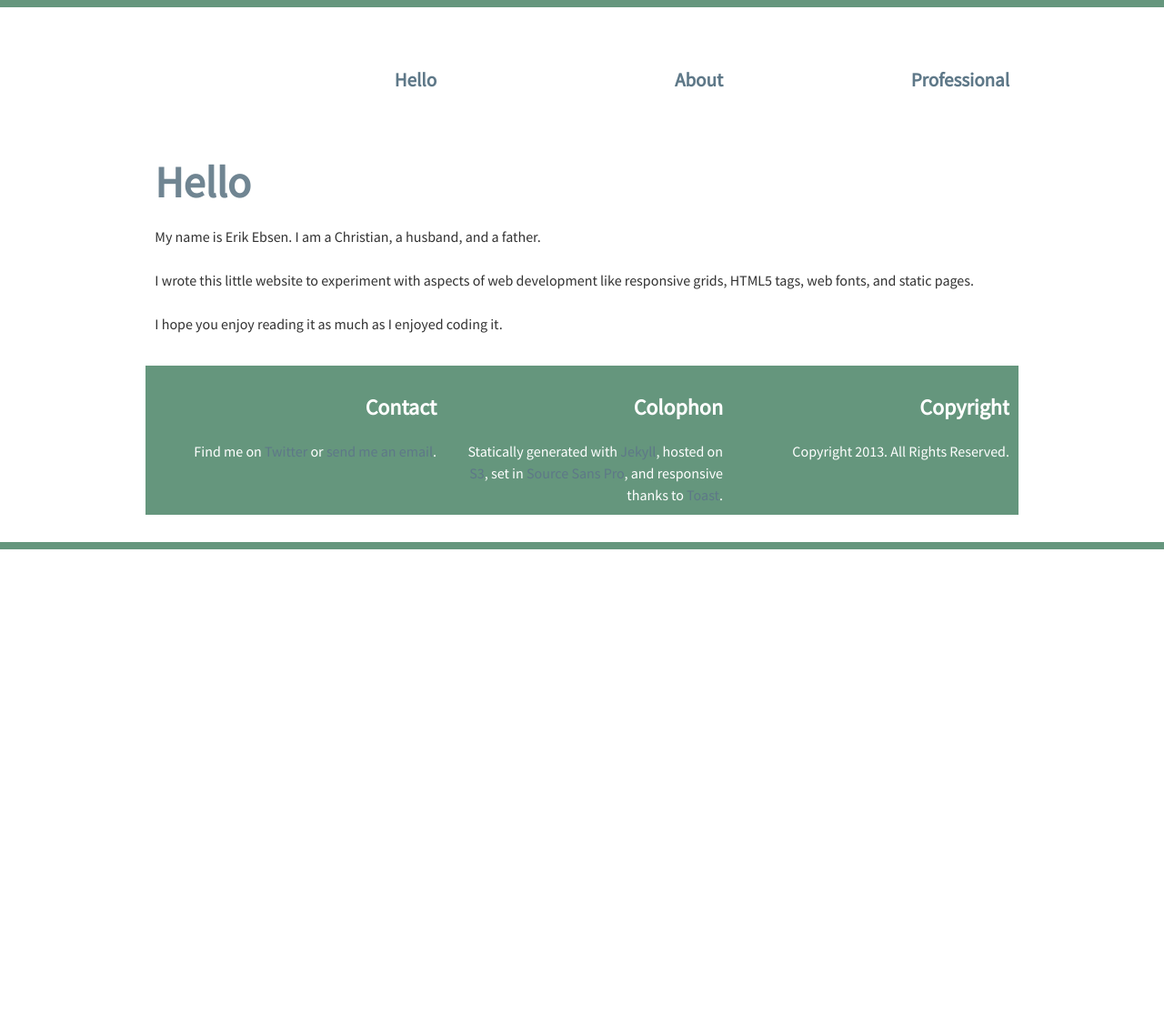
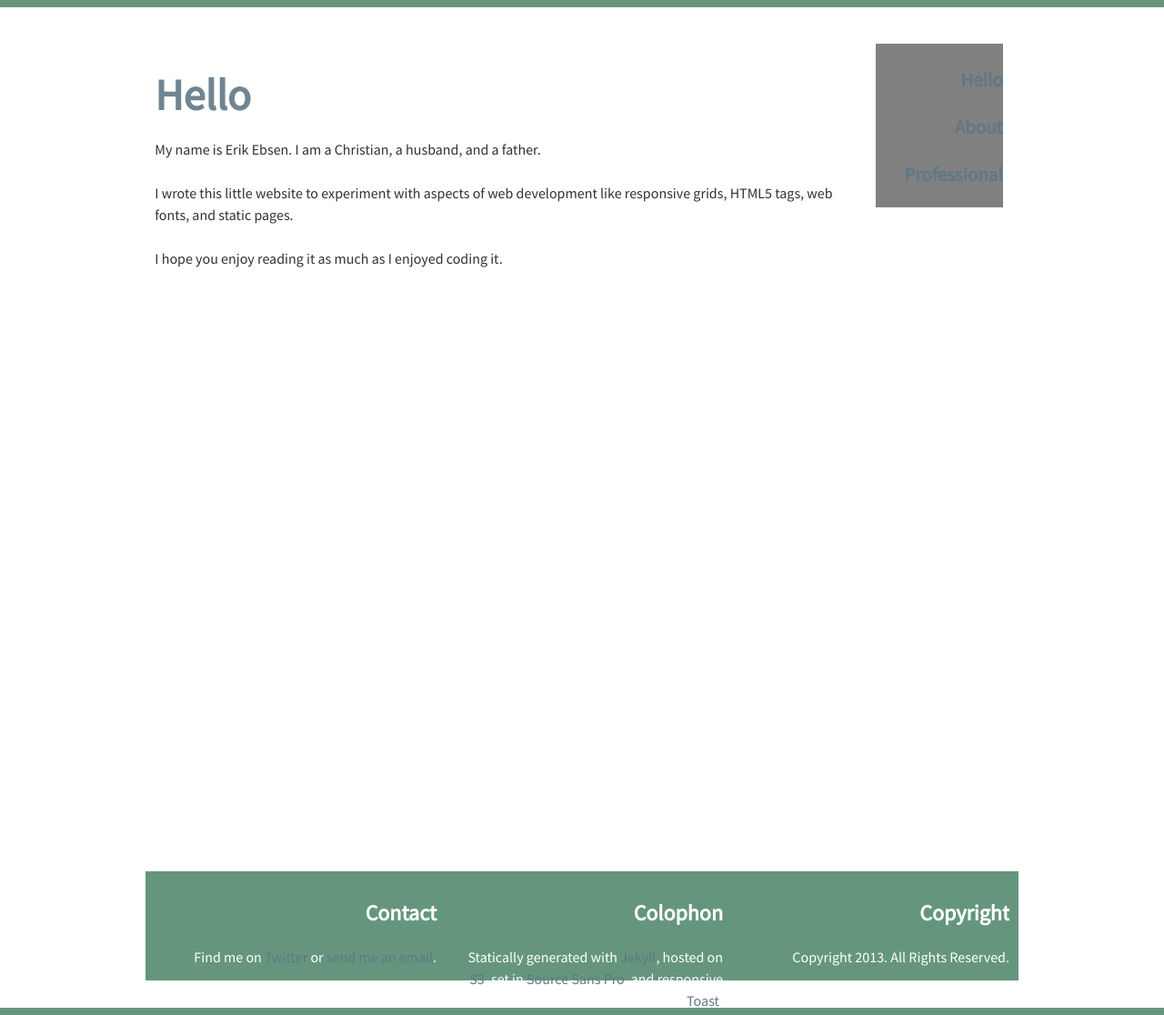
Before and after one commit to ebsen/ebsen.me, a Jekyll site: the page built from index.html, in a window 1280 px wide. Shown: the whole page at 91% size. Built offline with Jekyll 4.4.1, drawn with Linux system fonts in a browser that asks for light colours; before the commit the page ends 900 px from its top, so only the background shows below that.

Commit message:
I dunno. Doesn't really work.

```diff
--- a/_layouts/default.html
+++ b/_layouts/default.html
@@ -13,31 +13,35 @@
 
   <!-- Navigation -->
   <div class="top-bar"></div>
-  <header class="wrap">
-    <ul class="grids">
-      <li class="grid-4"><a href="/"><h4>Hello</h4></a></li>
-      <li class="grid-4"><a href="/about"><h4>About</h4></a></li>
-      <!-- <li class="grid-2"><a href="blog.html">Blog</a></li> -->
-			<li class="grid-4"><a href="/professional"><h4>Professional</h4></a></li>
-    </ul>
-  </header>
 
 	<!-- Body -->
 	<section class="wrap">
 	  <div class="grids">
 				{{ content }}
+				<aside class="grid-2">
+					<a href="/"><h4>Hello</h4></a>
+					<a href="/about"><h4>About</h4></a>
+					<a href="/professional"><h4>Professional</h4></a>
+				</aside>
 	  </div>
+		<div class="spacing"></div>
 	</section>
 
   <!-- Footer -->
   <footer class="wrap">
     <ul class="grids">
-				<li class="grid-one-third"><h3>Contact</h3>
-								Find me on <a href="https://twitter.com/eriklebsen/">Twitter</a> or <a href="mailto:erik.ebsen@me.com">send me an email</a>.</li>
-				<li class="grid-one-third"><h3>Colophon</h3>
-								Statically generated with <a href="http://jekyllrb.com">Jekyll</a>, hosted on <a href="http://aws.amazon.com/s3/">S3</a>, set in <a href="https://github.com/adobe/Source-Sans-Pro">Source Sans Pro</a>, and responsive thanks to <a href="http://daneden.me/toast/">Toast</a>.</li>
-				<li class="grid-one-third"><h3>Copyright</h3>
-								Copyright 2013. All Rights Reserved.</li>
+				<li class="grid-one-third">
+					<h3>Contact</h3>
+					Find me on <a href="https://twitter.com/eriklebsen/">Twitter</a> or <a href="mailto:erik.ebsen@me.com">send me an email</a>.
+				</li>
+				<li class="grid-one-third">
+					<h3>Colophon</h3>
+					Statically generated with <a href="http://jekyllrb.com">Jekyll</a>, hosted on <a href="http://aws.amazon.com/s3/">S3</a>, set in <a href="https://github.com/adobe/Source-Sans-Pro">Source Sans Pro</a>, and responsive thanks to <a href="http://daneden.me/toast/">Toast</a>.
+				</li>
+				<li class="grid-one-third">
+					<h3>Copyright</h3>
+					Copyright 2013. All Rights Reserved.
+				</li>
 		</ul>
   </footer>
 	<div class="bottom-bar"></div>
--- a/about/index.html
+++ b/about/index.html
@@ -2,7 +2,7 @@
 layout: default
 title: About
 ---
-<div class="grid-7">
+<div class="grid-5">
 	<h1 id="about">
 		About
 	</h1>
--- a/css/colors.css
+++ b/css/colors.css
@@ -16,6 +16,9 @@ a:hover {
 h1 {
   color: #708592;
 }
+aside {
+	background-color: grey;
+}
 /*.active {*/
   /*color: #D5B690 !important;*/
 /*}*/
--- a/css/rest.css
+++ b/css/rest.css
@@ -1,4 +1,4 @@
-html {
+html, body {
 	height: 100%;
 }
 body {
@@ -21,16 +21,24 @@ header a:hover:after {
   padding-left: 0px;
   text-align: right;
 }
-/*section {
-	padding-bottom: 500px;
+aside {
+	text-align: right;
 }
-*/section .grids [class*="grid-"] {
+section {
+/*	position: relative;*/
+	min-height: 100%;
+	margin-bottom: -100px;
+/*	padding-bottom: 500px;*/
+}
+section .grids [class*="grid-"] {
 /*	padding-bottom: 120px;*/
 }
 section ul {
 	text-align: left;
 }
 footer {
+	height: 100px;
+/*	position: relative;*/
 /*	position: absolute;*/
 /*	bottom: 0;*/
 /*	min-width: 100%;*/
@@ -38,7 +46,16 @@ footer {
 /*  text-align: right;*/
 /*	vertical-align: baseline;*/
 }
+footer, .spacing {
+	clear: both;
+}
+/*.clear-footer {
+	height: 200px;
+	clear: both;
+}
+*/
 .top-bar, .bottom-bar {
+/*	position: absolute;*/
   height: 0.5em;
 }
 .top-bar {
--- a/index.html
+++ b/index.html
@@ -2,7 +2,7 @@
 layout: default
 title: Hello
 ---
-<div class="grid-12">
+<div class="grid-10">
 	<h1 id="hello">
 		Hello
 	</h1>
--- a/professional/index.html
+++ b/professional/index.html
@@ -2,13 +2,13 @@
 layout: default
 title: Professional
 ---
-<div class="grid-12">
+<div class="grid-10">
 	<p>
 		While I double-majored in journalism and English literature, these days I write mostly in Objective-C, in which I develop software for iPhone and iPad.
 	</p>
 </div>
 
-<div class="grid-7">
+<div class="grid-5">
 	<h1 id="work_history">
 		Work history
 	</h1>
```
